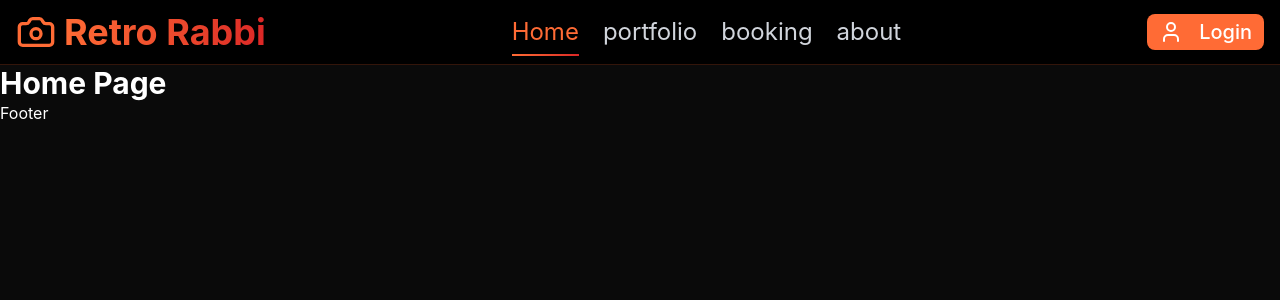
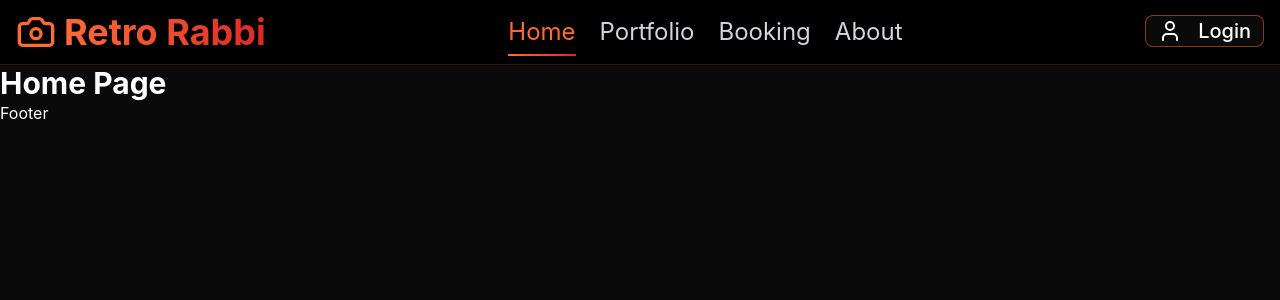
Before and after one commit to BigStan0/Retro_Rabbi, a React (Vite) app in the folder frontend/: page / in a window 1280 px wide. Shown: the top 300 px of the page. Built offline with nearby package versions, Linux system fonts and the light colour scheme.

Commit message:
fix button styling

```diff
--- a/frontend/src/app/components/Navbar.jsx
+++ b/frontend/src/app/components/Navbar.jsx
@@ -9,9 +9,9 @@ function Navbar() {
   const { isAuthenticated, logout, user } = useAuth();
   const navLinks = [
     {path: '/', label: 'Home'},
-    {path: '/portfolio', label: 'portfolio'},
-    {path: '/booking', label: 'booking'},
-    {path: '/about', label: 'about'},
+    {path: '/portfolio', label: 'Portfolio'},
+    {path: '/booking', label: 'Booking'},
+    {path: '/about', label: 'About'},
   ]
   const isActive = (path) => {
     if (path === '/') {
@@ -73,15 +73,19 @@ function Navbar() {
                 </div>
                 <Button
                   onClick={logout}
+                  variant='outline'
+                  size='lg'
+                  className='border-primary/50 hover:bg-primary hover:text-black'
                   buttonText='Logout'
-                >
-                  <LogOut className="w-4 h-4 mr-2" />
-                  Logout
-                </Button>
+                  icon={<LogOut className="w-4 h-4 mr-2" />}
+                />
               </div>
             ) : (
               <Link to="/login">
                 <Button
+                  variant='outline'
+                  size='lg'
+                  className='border-primary/50 hover:bg-primary hover:text-black'
                   icon={<User className='w-4 h-4 mr-2' />}
                   buttonText='Login'
                 />
```
